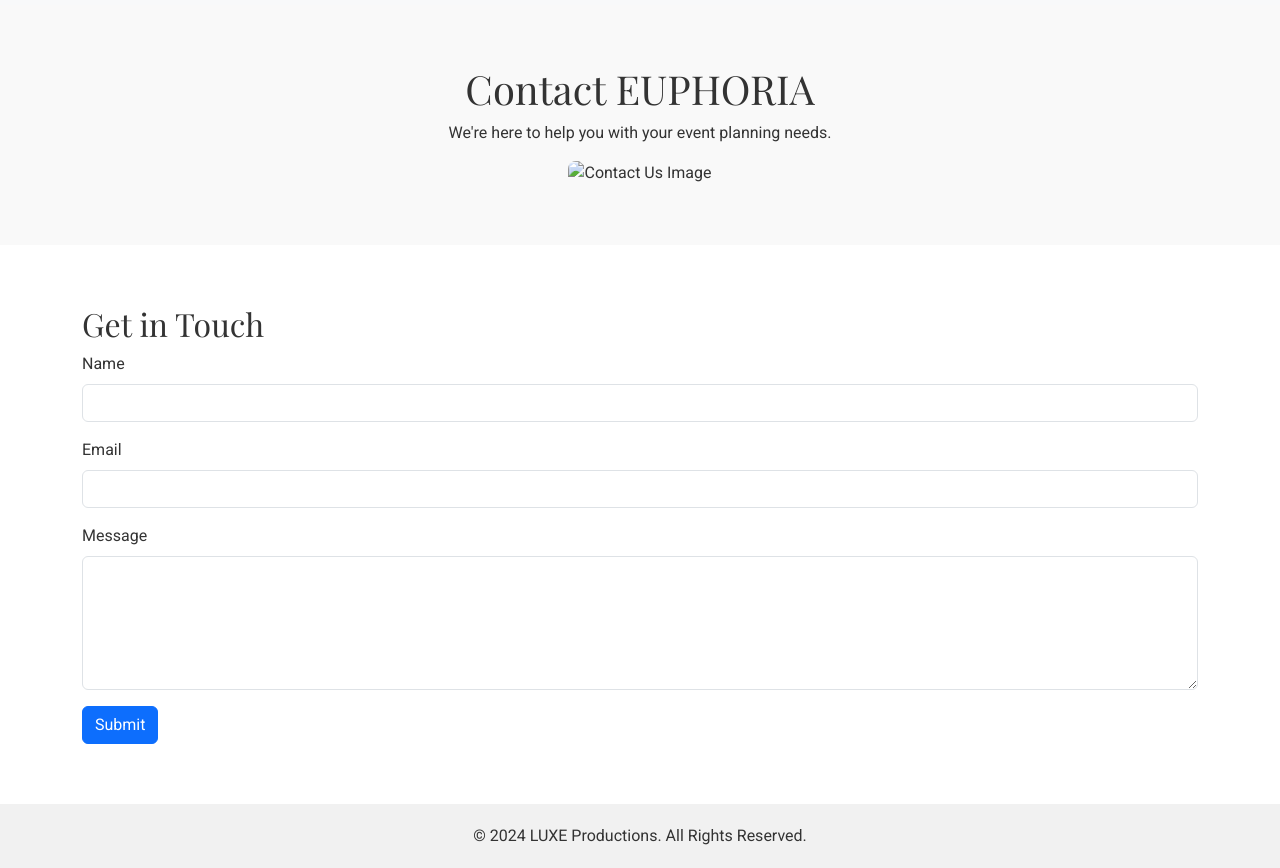
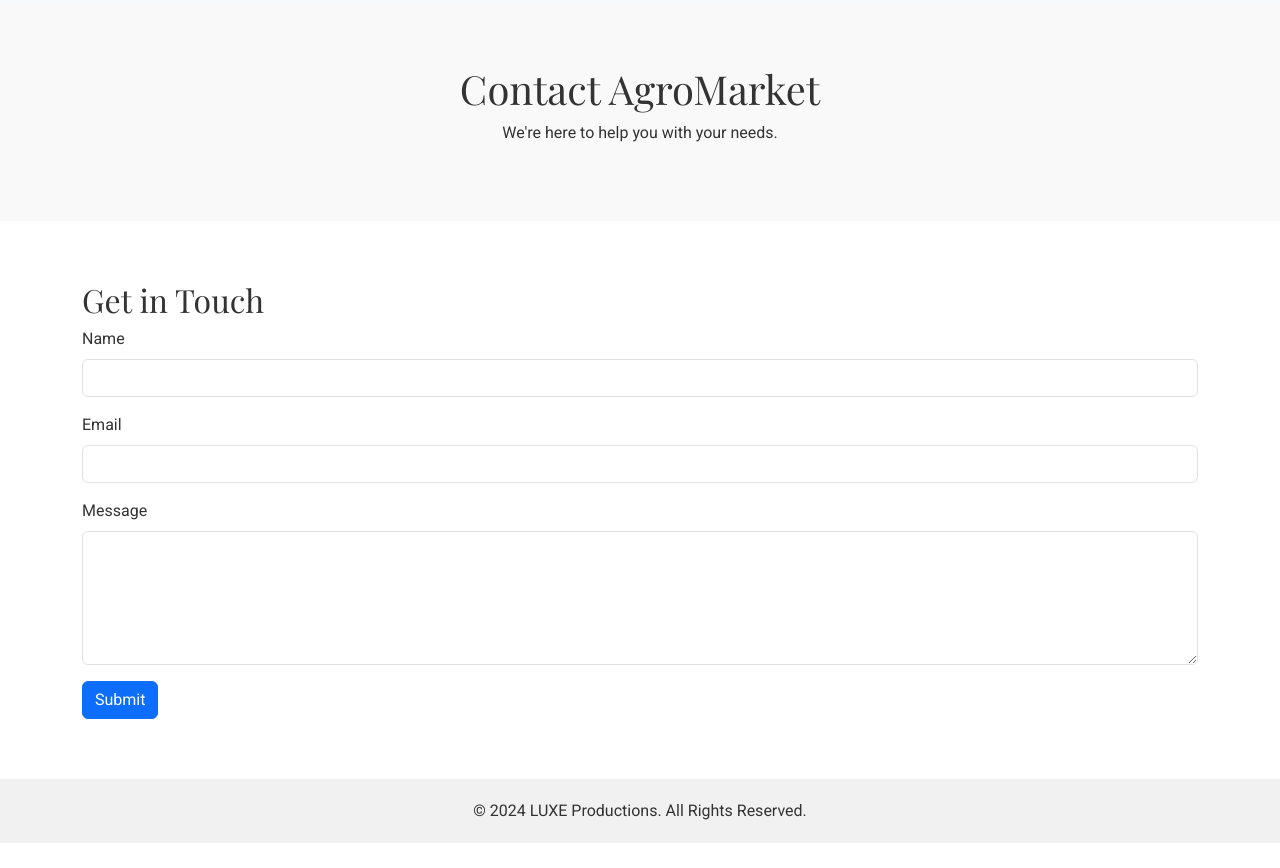
Before and after one commit to debinnn/WSD-lab-3, a plain HTML site: page contact.html in a window 1280 px wide. Shown: the part 53-921 px from the top of the page. After the commit the page ends 896 px from the top, so only its background shows below. Drawn offline with nearby package versions, Linux system fonts and the light colour scheme.

Commit message:
Few changes

```diff
--- a/contact.html
+++ b/contact.html
@@ -3,7 +3,7 @@
 <head>
   <meta charset="UTF-8">
   <meta name="viewport" content="width=device-width, initial-scale=1.0">
-  <title>Euphoria - Contact</title>
+  <title>Contact | AgroMarket</title>
   <link href="https://cdn.jsdelivr.net/npm/bootstrap@5.3.0/dist/css/bootstrap.min.css" rel="stylesheet">
   <link href="https://fonts.googleapis.com/css2?family=Playfair+Display:wght@400;700&family=Roboto:wght@300;400&display=swap" rel="stylesheet">
   <style>
@@ -61,9 +61,8 @@
 
   <header class="hero">
     <div class="container">
-      <h1>Contact EUPHORIA</h1>
-      <p>We're here to help you with your event planning needs.</p>
-      <img src="path_to_small_image_2.png" alt="Contact Us Image">
+      <h1>Contact AgroMarket</h1>
+      <p>We're here to help you with your needs.</p>
     </div>
   </header>
 
```
Also changed, not shown: index.html (+2 -2 lines). Lines whose indentation alone changed are shown as unchanged.
